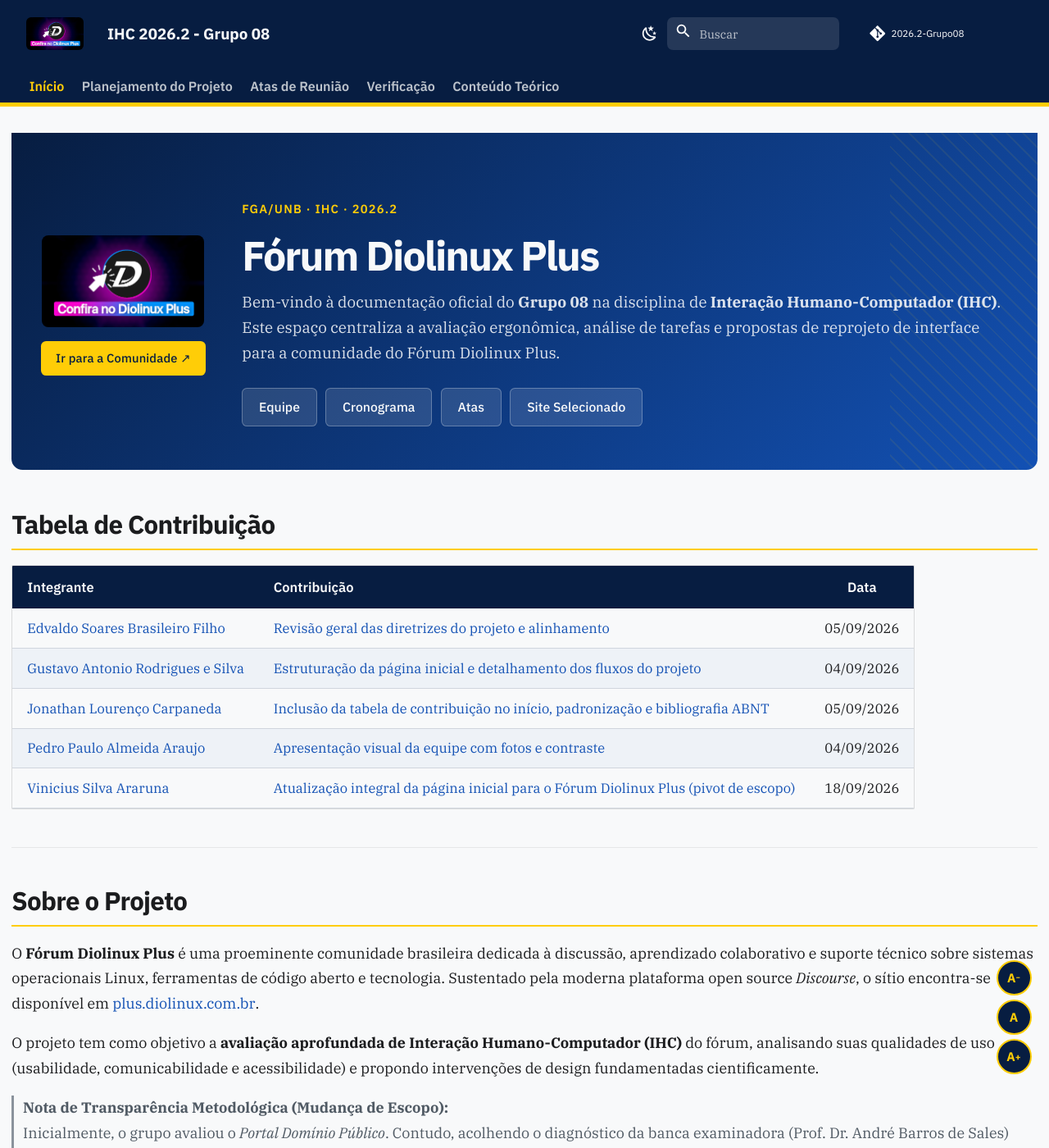
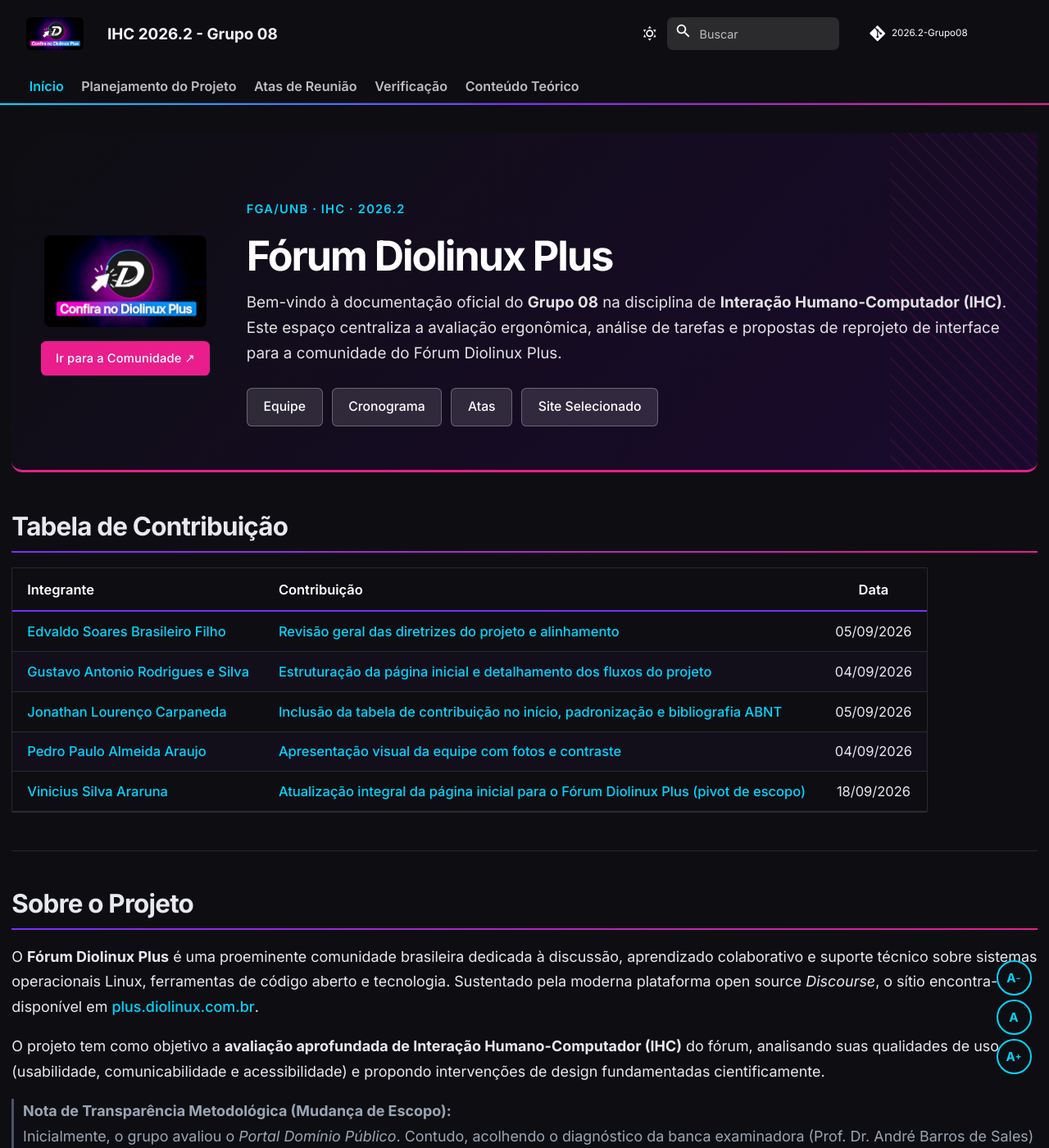
Before and after one commit to Interacao-Humano-Computador/2026.2-Grupo08, an MkDocs documentation site: the page built from docs/index.md, in a window 1280 px wide and 1400 px high. Shown: the whole window at 82% size. Built offline with MkDocs 1.6.1 and Material for MkDocs 9.7.7, drawn with Linux system fonts in a browser that asks for light colours; comment, search, counter and statistics services are not loaded.

Commit message:
style: atualiza tema para a identidade visual Diolinux Plus com suporte a alto contraste

```diff
--- a/docs/assets/css/extra.css
+++ b/docs/assets/css/extra.css
@@ -1,73 +1,128 @@
 /* ============================================================
-   DOMÍNIO PÚBLICO — Paleta Gov.br / MEC
+   Redesign Visual — Estilo Diolinux Plus
    Grupo 08 · IHC 2026.2 · FCTE/UnB
    ============================================================ */
 
-@import url("https://fonts.googleapis.com/css2?family=IBM+Plex+Serif:ital,wght@0,300;0,400;0,600;0,700;1,400;1,700&family=IBM+Plex+Sans:wght@300;400;500;600;700&family=IBM+Plex+Mono:wght@400;700&display=swap");
+@import url("https://fonts.googleapis.com/css2?family=Inter:wght@300;400;500;600;700&family=IBM+Plex+Mono:wght@400;700&display=swap");
 
-/* ---- Variáveis de cor (modo claro) ---- */
+/* ---- Variáveis globais ---- */
 :root {
-  /* Identidade Gov.br / MEC — azul navy + amarelo ouro */
-  --dp-navy:       #071D41;   /* azul marinha governo federal */
-  --dp-navy-2:     #1351B4;   /* azul principal gov.br */
-  --dp-navy-light: #2670E8;   /* azul claro interativo */
-  --dp-gold:       #FFCD07;   /* amarelo ouro gov.br */
-  --dp-gold-dark:  #B8920A;   /* dourado escuro (texto sobre fundo claro) */
-
-  /* Superfícies */
-  --dp-bg:         #F8F9FA;
-  --dp-card:       #FFFFFF;
-  --dp-border:     #D0D5DD;
-
-  /* Texto */
-  --dp-text:       #1B1C1E;
-  --dp-muted:      #505A64;
-
   /* Largura máxima */
-  --dp-width:      82rem;
+  --dp-width: 82rem;
 }
 
-/* ---- Tokens do Material (modo claro) ---- */
+/* ---- Tokens do Material (Modo Claro) ---- */
 [data-md-color-scheme="default"] {
-  --md-primary-fg-color:              #071D41;
-  --md-primary-fg-color--light:       #1351B4;
-  --md-primary-fg-color--dark:        #040F24;
-  --md-accent-fg-color:               #1351B4;
-  --md-accent-fg-color--transparent:  rgba(19, 81, 180, 0.12);
-  --md-default-bg-color:              #F8F9FA;
-  --md-default-fg-color:              #1B1C1E;
-  --md-default-fg-color--light:       #505A64;
+  --dp-purple:       #7B2FFF;
+  --dp-magenta:      #E91E8C;
+  --dp-cyan:         #00D4FF;
+  --dp-bg:           #F4F4F8;
+  --dp-card:         #FFFFFF;
+  --dp-border:       #D0D5DD;
+  --dp-text:         #18181E;
+  --dp-muted:        #505A64;
+  --dp-header:       #0E0E12; /* Header escuro mesmo no claro, como a logo */
+
+  --md-primary-fg-color:              var(--dp-header);
+  --md-primary-fg-color--light:       var(--dp-purple);
+  --md-primary-fg-color--dark:        #000000;
+  --md-accent-fg-color:               var(--dp-purple);
+  --md-accent-fg-color--transparent:  rgba(123, 47, 255, 0.12);
+  --md-default-bg-color:              var(--dp-bg);
+  --md-default-fg-color:              var(--dp-text);
+  --md-default-fg-color--light:       var(--dp-muted);
   --md-default-fg-color--lighter:     #8A929C;
-  --md-default-fg-color--lightest:    rgba(27, 28, 30, 0.08);
-  --md-typeset-color:                 #1B1C1E;
-  --md-typeset-a-color:               #1351B4;
-  --md-code-bg-color:                 #EFF1F5;
-  --md-code-fg-color:                 #071D41;
-  --md-footer-bg-color:               #071D41;
-  --md-footer-bg-color--dark:         #040F24;
-  --md-footer-fg-color:               rgba(248, 249, 250, 0.9);
-  --md-footer-fg-color--light:        rgba(248, 249, 250, 0.65);
+  --md-default-fg-color--lightest:    rgba(24, 24, 30, 0.08);
+  --md-typeset-color:                 var(--dp-text);
+  --md-typeset-a-color:               var(--dp-purple);
+  --md-code-bg-color:                 #EAECEF;
+  --md-code-fg-color:                 var(--dp-header);
+  --md-footer-bg-color:               var(--dp-header);
+  --md-footer-bg-color--dark:         #070709;
+  --md-footer-fg-color:               rgba(244, 244, 248, 0.9);
+  --md-footer-fg-color--light:        rgba(244, 244, 248, 0.65);
 }
 
-/* ---- Tokens do Material (modo escuro) ---- */
+/* ---- Tokens do Material (Modo Escuro - Slate) ---- */
 [data-md-color-scheme="slate"] {
-  --md-primary-fg-color:              #1351B4;
-  --md-primary-fg-color--light:       #2670E8;
-  --md-primary-fg-color--dark:        #071D41;
-  --md-accent-fg-color:               #FFCD07;
-  --md-accent-fg-color--transparent:  rgba(255, 205, 7, 0.15);
-  --md-default-bg-color:              #121824;
-  --md-default-fg-color:              #E8EBF0;
-  --md-default-fg-color--light:       #9AA5B4;
+  --dp-purple:       #7B2FFF;
+  --dp-magenta:      #E91E8C;
+  --dp-cyan:         #00D4FF;
+  --dp-bg:           #0E0E12;
+  --dp-card:         #1A1A24;
+  --dp-border:       #2A2A3A;
+  --dp-text:         #E8E8F0;
+  --dp-muted:        #9AA5B4;
+  --dp-header:       #0E0E12;
+
+  --md-primary-fg-color:              var(--dp-header);
+  --md-primary-fg-color--light:       var(--dp-purple);
+  --md-primary-fg-color--dark:        #000000;
+  --md-accent-fg-color:               var(--dp-cyan);
+  --md-accent-fg-color--transparent:  rgba(0, 212, 255, 0.15);
+  --md-default-bg-color:              var(--dp-bg);
+  --md-default-fg-color:              var(--dp-text);
+  --md-default-fg-color--light:       var(--dp-muted);
   --md-default-fg-color--lighter:     #4A5568;
-  --md-typeset-color:                 #E8EBF0;
-  --md-typeset-a-color:               #FFCD07;
-  --md-code-bg-color:                 #1A2234;
-  --md-code-fg-color:                 #CBD5E0;
-  --md-footer-bg-color:               #0A1628;
-  --md-footer-bg-color--dark:         #060E1C;
-  --md-footer-fg-color:               rgba(232, 235, 240, 0.9);
-  --md-footer-fg-color--light:        rgba(232, 235, 240, 0.6);
+  --md-typeset-color:                 var(--dp-text);
+  --md-typeset-a-color:               var(--dp-cyan);
+  --md-code-bg-color:                 #14141C;
+  --md-code-fg-color:                 #E8E8F0;
+  --md-footer-bg-color:               #09090C;
+  --md-footer-bg-color--dark:         #040405;
+  --md-footer-fg-color:               rgba(232, 232, 240, 0.9);
+  --md-footer-fg-color--light:        rgba(232, 232, 240, 0.6);
+}
+
+/* ---- Tokens do Material (Alto Contraste) ---- */
+[data-md-color-scheme="contrast"] {
+  --dp-purple:       #FFFF00;
+  --dp-magenta:      #FFFF00;
+  --dp-cyan:         #FFFF00;
+  --dp-bg:           #000000;
+  --dp-card:         #000000;
+  --dp-border:       #FFFFFF;
+  --dp-text:         #FFFFFF;
+  --dp-muted:        #FFFFFF;
+  --dp-header:       #000000;
+
+  --md-primary-fg-color:              #000000;
+  --md-primary-fg-color--light:       #000000;
+  --md-primary-fg-color--dark:        #000000;
+  --md-accent-fg-color:               #FFFF00;
+  --md-accent-fg-color--transparent:  rgba(255, 255, 0, 0.15);
+  --md-default-bg-color:              #000000;
+  --md-default-fg-color:              #FFFFFF;
+  --md-default-fg-color--light:       #FFFFFF;
+  --md-default-fg-color--lighter:     #CCCCCC;
+  --md-typeset-color:                 #FFFFFF;
+  --md-typeset-a-color:               #FFFF00;
+  --md-code-bg-color:                 #000000;
+  --md-code-fg-color:                 #FFFFFF;
+  --md-footer-bg-color:               #000000;
+  --md-footer-bg-color--dark:         #000000;
+  --md-footer-fg-color:               #FFFFFF;
+  --md-footer-fg-color--light:        #FFFFFF;
+}
+
+/* Alto contraste - bordas explícitas em componentes */
+[data-md-color-scheme="contrast"] .md-header,
+[data-md-color-scheme="contrast"] .md-footer,
+[data-md-color-scheme="contrast"] .md-tabs,
+[data-md-color-scheme="contrast"] .dp-splash,
+[data-md-color-scheme="contrast"] .dp-splash::after,
+[data-md-color-scheme="contrast"] pre,
+[data-md-color-scheme="contrast"] .md-typeset table:not([class]),
+[data-md-color-scheme="contrast"] .md-search__form {
+  border: 2px solid #FFFFFF !important;
+  background: #000000 !important;
+  box-shadow: none !important;
+}
+[data-md-color-scheme="contrast"] .md-typeset h2 {
+  border-bottom: 2px solid #FFFFFF !important;
+}
+[data-md-color-scheme="contrast"] .md-typeset a {
+  text-decoration: underline;
 }
 
 /* ============================================================
@@ -79,14 +134,12 @@
   scroll-padding-top: 7rem;
 }
 
-/* Corpo do texto: IBM Plex Serif (serifado, remete a documentos acadêmicos) */
 .md-typeset {
-  font-family: "IBM Plex Serif", Georgia, "Times New Roman", serif;
+  font-family: "Inter", "Segoe UI", Arial, sans-serif;
   font-size: 1.0rem;
   line-height: 1.7;
 }
 
-/* Headings, header, tabs e nav: IBM Plex Sans */
 .md-header,
 .md-header__title,
 .md-header__topic,
@@ -100,7 +153,7 @@
 .md-typeset h3,
 .md-typeset h4,
 .md-typeset h5 {
-  font-family: "IBM Plex Sans", "Segoe UI", Arial, sans-serif;
+  font-family: "Inter", "Segoe UI", Arial, sans-serif;
 }
 
 /* ============================================================
@@ -121,13 +174,12 @@
    ============================================================ */
 
 .md-header {
-  background: var(--dp-navy);
-  box-shadow: 0 2px 0 0 var(--dp-gold);
+  background: var(--dp-header);
+  /* Borda gradiente inferior estilo Diolinux */
+  box-shadow: none;
+  border-bottom: 2px solid;
+  border-image: linear-gradient(to right, var(--dp-cyan), var(--dp-purple), var(--dp-magenta)) 1;
   min-height: 4rem;
-}
-
-.md-header--shadow {
-  box-shadow: 0 2px 0 0 var(--dp-gold);
 }
 
 .md-header__inner {
@@ -145,7 +197,6 @@
   font-weight: 700;
 }
 
-/* Logo no header — com fundo branco arredondado para combinar com a logo */
 .md-header__button.md-logo img {
   height: 2.2rem;
   width: auto;
@@ -158,8 +209,8 @@
    ============================================================ */
 
 .md-tabs {
-  background: var(--dp-navy);
-  border-bottom: 3px solid var(--dp-gold);
+  background: var(--dp-header);
+  border-bottom: 1px solid var(--dp-border);
 }
 
 .md-tabs .md-grid,
@@ -180,7 +231,7 @@
 .md-tabs__item--active .md-tabs__link,
 .md-tabs__link--active,
 .md-tabs__link:hover {
-  color: var(--dp-gold);
+  color: var(--md-accent-fg-color);
 }
 
 /* ============================================================
@@ -193,11 +244,7 @@
   letter-spacing: -0.03em;
   line-height: 1.1;
   margin: 0 0 1.2rem;
-  color: var(--dp-navy);
-}
-
-[data-md-color-scheme="slate"] .md-typeset h1 {
-  color: #E8EBF0;
+  color: var(--dp-text);
 }
 
 .md-typeset h2 {
@@ -206,7 +253,8 @@
   letter-spacing: -0.025em;
   margin: 2.4rem 0 0.9rem;
   padding-bottom: 0.4rem;
-  border-bottom: 2px solid var(--dp-gold);
+  border-bottom: 2px solid;
+  border-image: linear-gradient(to right, var(--dp-purple), var(--dp-magenta)) 1;
 }
 
 .md-typeset h3 {
@@ -216,29 +264,25 @@
 }
 
 .md-typeset a {
-  color: var(--dp-navy-2);
+  color: var(--md-typeset-a-color);
   font-weight: 500;
-  text-decoration-color: rgba(19, 81, 180, 0.3);
+  text-decoration-color: var(--md-accent-fg-color--transparent);
   transition: color 0.15s ease, text-decoration-color 0.15s ease;
 }
 
 .md-typeset a:hover {
-  color: var(--dp-navy);
-  text-decoration-color: var(--dp-gold);
+  color: var(--dp-magenta);
+  text-decoration-color: var(--dp-magenta);
 }
 
-[data-md-color-scheme="slate"] .md-typeset a {
-  color: var(--dp-gold);
+[data-md-color-scheme="contrast"] .md-typeset a:hover {
+  color: #FFFF00;
+  text-decoration-color: #FFFF00;
 }
 
-[data-md-color-scheme="slate"] .md-typeset a:hover {
-  color: #FFE066;
-}
-
-/* Âncoras (headerlink) */
 .md-typeset .headerlink {
   opacity: 0;
-  color: var(--dp-gold-dark);
+  color: var(--dp-magenta);
   transition: opacity 0.2s;
 }
 
@@ -261,16 +305,11 @@
   font-size: 0.9rem;
   line-height: 1.45;
   padding: 0.33rem 0;
-  font-family: "IBM Plex Sans", sans-serif;
 }
 
 .md-nav__link--active {
-  color: var(--dp-navy-2);
+  color: var(--md-accent-fg-color);
   font-weight: 600;
-}
-
-[data-md-color-scheme="slate"] .md-nav__link--active {
-  color: var(--dp-gold);
 }
 
 /* ============================================================
@@ -279,7 +318,7 @@
 
 .md-search__form {
   border-radius: 0.4rem;
-  background: rgba(248, 249, 250, 0.12);
+  background: rgba(255, 255, 255, 0.12);
   height: 2.2rem;
 }
 
@@ -294,13 +333,13 @@
 }
 
 .md-typeset table:not([class]) th {
-  background: var(--dp-navy);
-  color: #F8F9FA;
-  font-family: "IBM Plex Sans", sans-serif;
+  background: var(--dp-header);
+  color: #FFFFFF;
   font-weight: 600;
   padding: 0.65rem 1rem;
   text-align: left;
   border: none;
+  border-bottom: 2px solid var(--dp-purple);
 }
 
 .md-typeset table:not([class]) td {
@@ -309,19 +348,11 @@
 }
 
 .md-typeset table:not([class]) tr:nth-child(even) td {
-  background: rgba(19, 81, 180, 0.04);
+  background: rgba(123, 47, 255, 0.04);
 }
 
 .md-typeset table:not([class]) tr:hover td {
-  background: rgba(255, 205, 7, 0.08);
-}
-
-[data-md-color-scheme="slate"] .md-typeset table:not([class]) th {
-  background: #0A1628;
-}
-
-[data-md-color-scheme="slate"] .md-typeset table:not([class]) td {
-  border-color: rgba(255, 255, 255, 0.08);
+  background: rgba(233, 30, 140, 0.08);
 }
 
 /* ============================================================
@@ -329,16 +360,11 @@
    ============================================================ */
 
 .md-typeset code {
-  background: #EFF1F5;
-  color: #071D41;
+  background: var(--md-code-bg-color);
+  color: var(--md-code-fg-color);
   border-radius: 0.25rem;
   font-size: 0.88em;
   padding: 0.1em 0.35em;
-}
-
-[data-md-color-scheme="slate"] .md-typeset code {
-  background: #1A2234;
-  color: #CBD5E0;
 }
 
 .md-typeset pre > code {
@@ -350,21 +376,24 @@
    SPLASH — LANDING PAGE INICIAL
    ============================================================ */
 
-/* Remove padding top quando há splash */
 .md-content__inner:has(.dp-splash) {
   padding-top: 0;
 }
 
 .dp-splash {
-  background: linear-gradient(135deg, var(--dp-navy) 0%, #1351B4 100%);
+  background: linear-gradient(135deg, #0E0E12 0%, #1A0A2E 100%);
   border-radius: 0 0 0.75rem 0.75rem;
   padding: 3.5rem 2rem 3rem;
   margin-bottom: 2.5rem;
   position: relative;
   overflow: hidden;
+  border-bottom: 3px solid var(--dp-magenta);
 }
 
-/* Listras douradas decorativas no canto direito */
+[data-md-color-scheme="default"] .dp-splash {
+  background: linear-gradient(135deg, var(--dp-purple) 0%, #1A0A2E 100%);
+}
+
 .dp-splash::after {
   content: "";
   position: absolute;
@@ -376,8 +405,8 @@
     45deg,
     transparent,
     transparent 12px,
-    rgba(255, 205, 7, 0.07) 12px,
-    rgba(255, 205, 7, 0.07) 14px
+    rgba(233, 30, 140, 0.1) 12px,
+    rgba(233, 30, 140, 0.1) 14px
   );
   pointer-events: none;
 }
@@ -407,9 +436,8 @@
 
 .dp-splash-link {
   display: inline-block;
-  background: var(--dp-gold);
-  color: var(--dp-navy) !important;
-  font-family: "IBM Plex Sans", sans-serif;
+  background: var(--dp-magenta);
+  color: #FFFFFF !important;
   font-size: 0.82rem;
   font-weight: 700;
   padding: 0.45rem 1rem;
@@ -420,7 +448,8 @@
 }
 
 .dp-splash-link:hover {
-  background: #FFE066;
+  background: var(--dp-cyan);
+  color: #000000 !important;
   transform: translateY(-1px);
 }
 
@@ -429,18 +458,17 @@
 }
 
 .dp-splash-eyebrow {
-  font-family: "IBM Plex Sans", sans-serif;
   font-size: 0.82rem;
   font-weight: 600;
   letter-spacing: 0.08em;
   text-transform: uppercase;
-  color: var(--dp-gold);
+  color: var(--dp-cyan);
   margin: 0 0 0.6rem;
   display: block;
 }
 
 .dp-splash-copy h1 {
-  color: #F8F9FA !important;
+  color: #FFFFFF !important;
   font-size: clamp(2rem, 4vw, 2.8rem) !important;
   margin: 0 0 0.8rem !important;
   letter-spacing: -0.04em;
@@ -449,10 +477,9 @@
 }
 
 .dp-splash-lede {
-  font-family: "IBM Plex Serif", serif;
   font-size: 1.05rem;
   line-height: 1.65;
-  color: rgba(248, 249, 250, 0.88);
+  color: rgba(255, 255, 255, 0.88);
   margin: 0 0 1.5rem;
 }
 
@@ -464,10 +491,9 @@
 
 .dp-quick-btn {
   display: inline-block;
-  background: rgba(248, 249, 250, 0.12);
-  border: 1px solid rgba(248, 249, 250, 0.28);
-  color: #F8F9FA !important;
-  font-family: "IBM Plex Sans", sans-serif;
+  background: rgba(255, 255, 255, 0.12);
+  border: 1px solid rgba(255, 255, 255, 0.28);
+  color: #FFFFFF !important;
   font-size: 0.88rem;
   font-weight: 500;
   padding: 0.5rem 1.1rem;
@@ -477,24 +503,21 @@
 }
 
 .dp-quick-btn:hover {
-  background: var(--dp-gold);
-  border-color: var(--dp-gold);
-  color: var(--dp-navy) !important;
+  background: var(--dp-cyan);
+  border-color: var(--dp-cyan);
+  color: #000000 !important;
 }
 
-/* Responsivo */
 @media screen and (max-width: 48em) {
   .dp-splash-grid {
     grid-template-columns: 1fr;
     text-align: center;
     gap: 1.5rem;
   }
-
   .dp-splash-logo img {
     width: 121px;
     margin: 0 auto;
   }
-
   .dp-splash-nav {
     justify-content: center;
   }
@@ -526,20 +549,15 @@
   height: 78px;
   border-radius: 50%;
   object-fit: cover;
-  border: 3px solid var(--dp-gold);
+  border: 3px solid var(--dp-purple);
   display: block;
 }
 
 .dp-member-name {
-  font-family: "IBM Plex Sans", sans-serif;
   font-size: 0.82rem;
   font-weight: 600;
   color: var(--dp-text);
   line-height: 1.3;
-}
-
-[data-md-color-scheme="slate"] .dp-member-name {
-  color: #E8EBF0;
 }
 
 /* ============================================================
@@ -547,13 +565,12 @@
    ============================================================ */
 
 .md-footer {
-  background: var(--dp-navy);
-  border-top: 3px solid var(--dp-gold);
-  font-family: "IBM Plex Sans", sans-serif;
+  background: var(--md-footer-bg-color);
+  border-top: 2px solid var(--dp-magenta);
 }
 
 .md-footer-meta {
-  background: #040F24;
+  background: var(--md-footer-bg-color--dark);
 }
 
 /* ============================================================
@@ -561,9 +578,9 @@
    ============================================================ */
 
 .md-top {
-  background: var(--dp-navy) !important;
-  color: var(--dp-gold) !important;
-  border: 2px solid var(--dp-gold) !important;
+  background: var(--dp-header) !important;
+  color: var(--dp-cyan) !important;
+  border: 2px solid var(--dp-cyan) !important;
 }
 
 /* ============================================================
@@ -573,24 +590,22 @@
 .md-typeset .admonition,
 .md-typeset details {
   border-left-width: 4px;
-  font-family: "IBM Plex Sans", sans-serif;
 }
 
 .md-typeset .note > .admonition-title,
 .md-typeset .note > summary {
-  background: rgba(19, 81, 180, 0.1);
+  background: rgba(123, 47, 255, 0.1);
 }
 
 .md-typeset .warning > .admonition-title,
 .md-typeset .warning > summary {
-  background: rgba(255, 205, 7, 0.15);
+  background: rgba(233, 30, 140, 0.15);
 }
 
 /* ============================================================
    ACESSIBILIDADE — Widget de Tamanho de Fonte
    ============================================================ */
 
-/* Botões A-/A/A+ flutuantes */
 .dp-a11y-widget {
   position: fixed;
   bottom: 5rem;
@@ -607,11 +622,10 @@
   justify-content: center;
   width: 2.4rem;
   height: 2.4rem;
-  background: var(--dp-navy);
-  color: var(--dp-gold);
-  border: 2px solid var(--dp-gold);
+  background: var(--dp-header);
+  color: var(--md-accent-fg-color);
+  border: 2px solid var(--md-accent-fg-color);
   border-radius: 50%;
-  font-family: "IBM Plex Sans", sans-serif;
   font-weight: 700;
   cursor: pointer;
   font-size: 0.85rem;
@@ -621,19 +635,8 @@
 }
 
 .dp-a11y-btn:hover {
-  background: var(--dp-gold);
-  color: var(--dp-navy);
-}
-
-[data-md-color-scheme="slate"] .dp-a11y-btn {
-  background: #1A2234;
-  border-color: var(--dp-gold);
-  color: var(--dp-gold);
-}
-
-[data-md-color-scheme="slate"] .dp-a11y-btn:hover {
-  background: var(--dp-gold);
-  color: var(--dp-navy);
+  background: var(--md-accent-fg-color);
+  color: var(--dp-header);
 }
 
 /* ============================================================
@@ -654,27 +657,18 @@
 }
 
 .dp-bar-label {
-  font-family: "IBM Plex Sans", sans-serif;
   font-size: 0.88rem;
   font-weight: 600;
   min-width: 10rem;
   color: var(--dp-text);
 }
 
-[data-md-color-scheme="slate"] .dp-bar-label {
-  color: #E8EBF0;
-}
-
 .dp-bar-track {
   flex: 1;
-  background: rgba(0,0,0,0.08);
+  background: rgba(128,128,128,0.2);
   border-radius: 0.5rem;
   height: 1.6rem;
   overflow: hidden;
-}
-
-[data-md-color-scheme="slate"] .dp-bar-track {
-  background: rgba(255,255,255,0.08);
 }
 
 .dp-bar-fill {
@@ -683,7 +677,6 @@
   display: flex;
   align-items: center;
   padding: 0 0.7rem;
-  font-family: "IBM Plex Sans", sans-serif;
   font-size: 0.82rem;
   font-weight: 700;
   color: white;
@@ -691,6 +684,6 @@
   transition: width 0.6s ease;
 }
 
-.dp-bar-ok   { background: #1B7A3E; }
-.dp-bar-warn { background: #B8920A; }
-.dp-bar-fail { background: #9B1C1C; }
+.dp-bar-ok   { background: var(--dp-purple); }
+.dp-bar-warn { background: var(--dp-magenta); }
+.dp-bar-fail { background: var(--dp-cyan); color: #000; }
--- a/mkdocs.yml
+++ b/mkdocs.yml
@@ -16,7 +16,7 @@
   favicon: assets/images_prints/LOGO_DIOLINUX.png
   logo: assets/images_prints/LOGO_DIOLINUX.png
   font:
-    text: IBM Plex Serif
+    text: Inter
     code: IBM Plex Mono
   features:
     - navigation.tracking
@@ -31,18 +31,24 @@
     - content.code.copy
     - toc.follow
   palette:
-    - scheme: default
-      primary: custom
-      accent: custom
-      toggle:
-        icon: material/weather-night
-        name: Ativar modo escuro
     - scheme: slate
       primary: custom
       accent: custom
       toggle:
         icon: material/weather-sunny
-        name: Ativar modo claro
+        name: Mudar para modo claro
+    - scheme: default
+      primary: custom
+      accent: custom
+      toggle:
+        icon: material/contrast
+        name: Mudar para modo alto contraste
+    - scheme: contrast
+      primary: custom
+      accent: custom
+      toggle:
+        icon: material/weather-night
+        name: Mudar para modo escuro
 
 extra_css:
   - assets/css/extra.css
```
